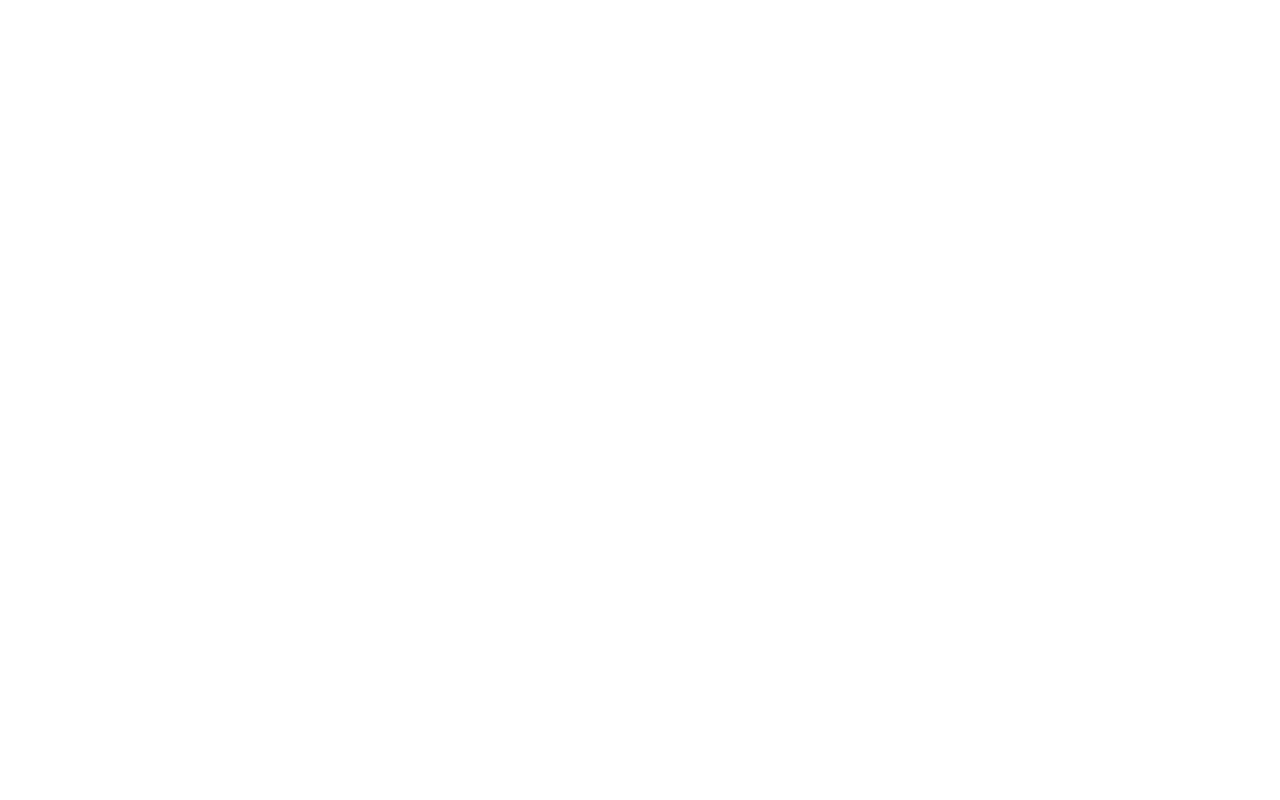
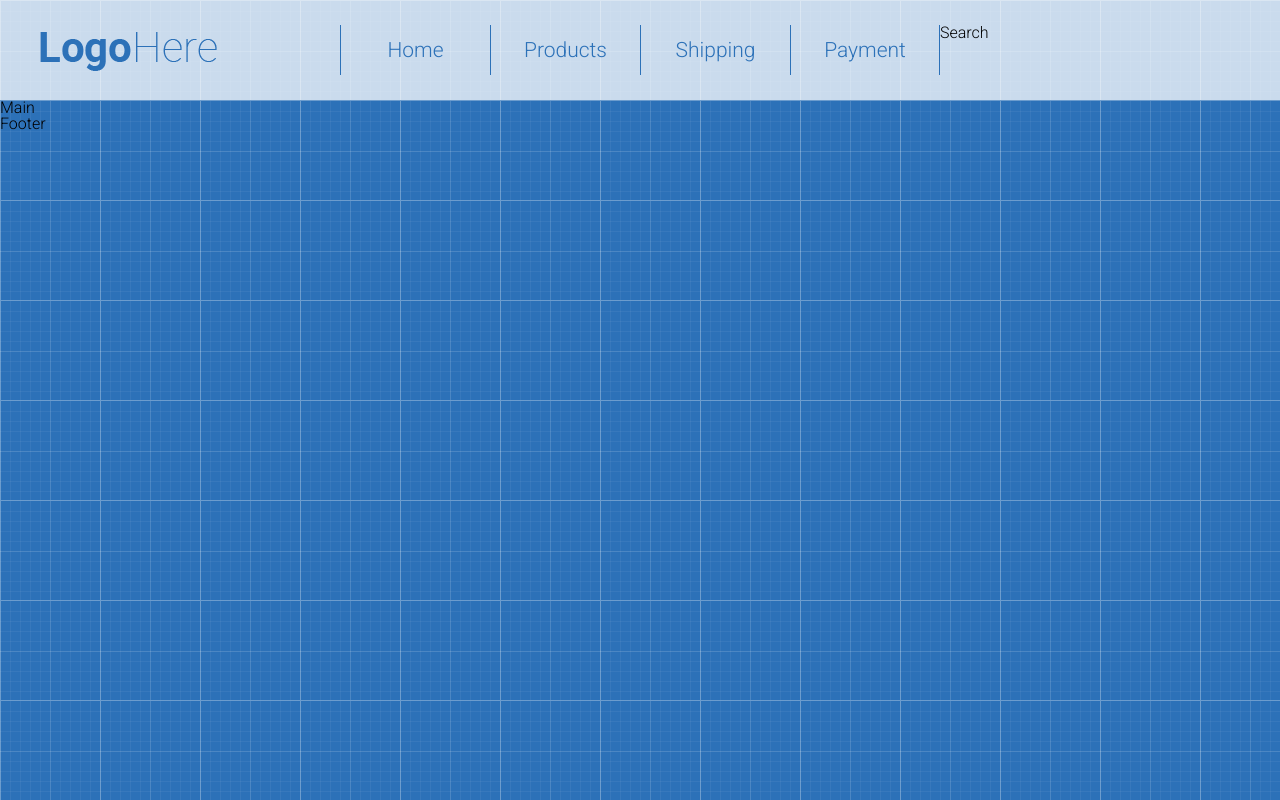
Before and after one commit to Elena-Budnik/shop-page, a plain HTML site: page index.html in a window 1280 px wide. Drawn offline with Linux system fonts and the light colour scheme.

Commit message:
add menu

```diff
--- a/index.html
+++ b/index.html
@@ -1,13 +1,55 @@
 <!DOCTYPE html>
 <html lang="en">
+
 <head>
     <meta charset="UTF-8">
     <meta http-equiv="X-UA-Compatible" content="IE=edge">
     <meta name="viewport" content="width=device-width, initial-scale=1.0">
+
+    <link rel="preconnect" href="https://fonts.googleapis.com">
+    <link rel="preconnect" href="https://fonts.gstatic.com" crossorigin>
+    <link href="https://fonts.googleapis.com/css2?family=Roboto:wght@300;700&display=swap" rel="stylesheet">
+    <link rel="stylesheet" href="reset.css">
     <link rel="stylesheet" href="style.css">
+
     <title>Shop-poject</title>
 </head>
+
 <body>
+    <!-- HTML4
+    <div class="header">header</div>
+    <div class="main">main</div>
+    <div class="footer">footer</div> -->
+
+    <!-- HTML5 -->
+    <header class="header">
+        <div class="container">
+            <div class="row">
+                <div class="col-3">
+                    <div class="logo">
+                    <a href="">
+                        <img src="img/logo.png" alt="">
+                    </a>
+                    </div>
+                </div>
+                <div class="col-6">
+                    <nav>
+                        <ul class="menu">
+                            <li><a href="">Home</a></li>
+                            <li><a href="">Products</a></li>
+                            <li><a href="">Shipping</a></li>
+                            <li><a href="">Payment</a></li>
+                        </ul>
+
+                    </nav>
+                </div>
+                <div class="col-3">Search</div>
+            </div>
+        </div>
+    </header>
+    <main class="main">Main</main>
+    <footer class="footer">Footer</footer>
 
 </body>
+
 </html>
--- /dev/null
+++ b/reset.css
@@ -0,0 +1,43 @@
+html, body, div, span, applet, object, iframe,
+h1, h2, h3, h4, h5, h6, p, blockquote, pre,
+a, abbr, acronym, address, big, cite, code,
+del, dfn, em, img, ins, kbd, q, s, samp,
+small, strike, strong, sub, sup, tt, var,
+b, u, i, center,
+dl, dt, dd, ol, ul, li,
+fieldset, form, label, legend,
+table, caption, tbody, tfoot, thead, tr, th, td,
+article, aside, canvas, details, embed,
+figure, figcaption, footer, header, hgroup,
+menu, nav, output, ruby, section, summary,
+time, mark, audio, video {
+	margin: 0;
+	padding: 0;
+	border: 0;
+	font-size: 100%;
+	font: inherit;
+	vertical-align: baseline;
+}
+/* HTML5 display-role reset for older browsers */
+article, aside, details, figcaption, figure,
+footer, header, hgroup, menu, nav, section {
+	display: block;
+}
+body {
+	line-height: 1;
+}
+ol, ul {
+	list-style: none;
+}
+blockquote, q {
+	quotes: none;
+}
+blockquote:before, blockquote:after,
+q:before, q:after {
+	content: '';
+	content: none;
+}
+table {
+	border-collapse: collapse;
+	border-spacing: 0;
+}
--- a/style.css
+++ b/style.css
@@ -0,0 +1,71 @@
+*{
+    box-sizing: border-box;
+}
+
+body{
+    font-family: 'Roboto', sans-serif;
+    background-image:url(img/patt.png);
+}
+header{
+    height: 100px;
+    display: flex;
+    background-color:rgba(255,255,255,0.75);
+    align-items: center;
+}
+
+.container{
+    width: 1200px;
+    padding-left: 15px;
+    padding-right: 15px;
+    margin-left: auto;
+    margin-right: auto;
+
+}
+.row{
+    display: flex;
+    margin-left: -15px;
+    margin-right: -15px;
+    /* flex-direction: row; */
+}
+
+[class="col-"] {
+padding-left: 15px;
+padding-right: 15px;
+}
+
+.col-3{
+    flex:0 0 25%;
+    max-width: 25%;
+}
+.col-6{
+    flex:0 0 50%;
+    max-width: 50%;
+}
+.logo{
+    margin-top: 7px;
+}
+.menu {
+    display: flex;
+}
+
+.menu a:hover {
+    background-color: #2c71b8;
+    color:white;
+}
+.menu li {
+    width: 25%;
+
+}
+.menu  li:last-child > a {
+    border-right: 1px solid #2c71b8;
+}
+.menu a {
+    display: block;
+    height: 50px;
+    text-align: center;
+    line-height: 50px;
+    font-size: 21px;
+    color:#2c71b8;
+    text-decoration: none;
+    border-left: 1px solid #2c71b8;
+}
```
Also changed, not shown: img/bag.png (added), img/logo.png (added), img/patt.png (added), img/search.png (added).
